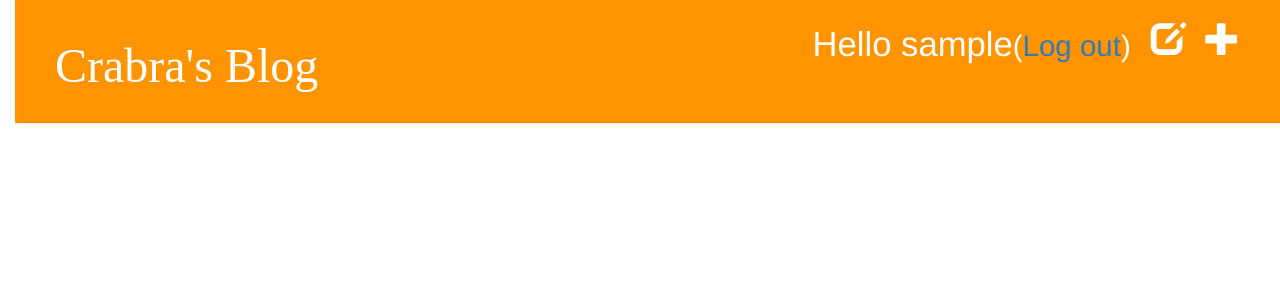
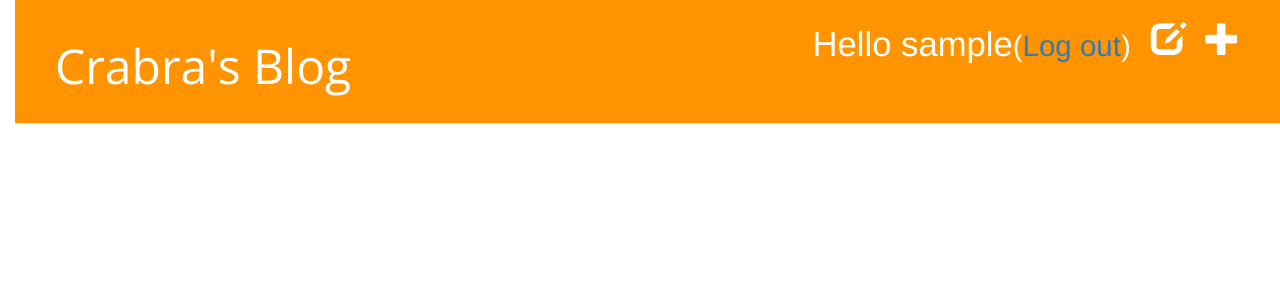
Before and after one commit to McStrain/my-first-blog, a Django app: a page that uses blog/templates/blog/base.html in a window 1280 px wide. Shown: the top 300 px of the page. Run offline with Django 3.2, Linux system fonts and the light colour scheme; the visitor is signed in with stand-in values (Sample User, id 1); data that the repository does not hold is empty; some libraries are stand-ins or nearby versions.

Commit message:
Fixed the font issue.

```diff
--- a/blog/static/css/blog.css
+++ b/blog/static/css/blog.css
@@ -1,6 +1,6 @@
 h1 a {
     color: #FCA205;
-	font-family: 'Ubuntu';
+	font-family: 'Open Sans';
 }
 
 body {
@@ -25,7 +25,8 @@ body {
 }
 
 h1, h2, h3, h4 {
-    font-family: 'Ubuntu', cursive;
+
+	font-family: 'Open Sans';
 }
 
 .date {
--- a/blog/templates/blog/base.html
+++ b/blog/templates/blog/base.html
@@ -2,10 +2,19 @@
 <html>
     <head>
         <title>Crabra's Blog</title>
+
         <link rel="stylesheet" href="//maxcdn.bootstrapcdn.com/bootstrap/3.2.0/css/bootstrap.min.css">
+
         <link rel="stylesheet" href="//maxcdn.bootstrapcdn.com/bootstrap/3.2.0/css/bootstrap-theme.min.css">
+
         <link rel="stylesheet" href="{% static 'css/blog.css' %}">
+        <!--
         <link href="http://fonts.googleapis.com/css?family=Lobster&subset=latin,latin-ext" rel="stylesheet" type="text/css">
+        -->
+
+        <link href="http://fonts.googleapis.com/css?family=Open+Sans&subset=latin,latin-ext" rel="stylesheet" type="text/css">
+
+
     </head>
     <body>
         <div class="page-header">
```
